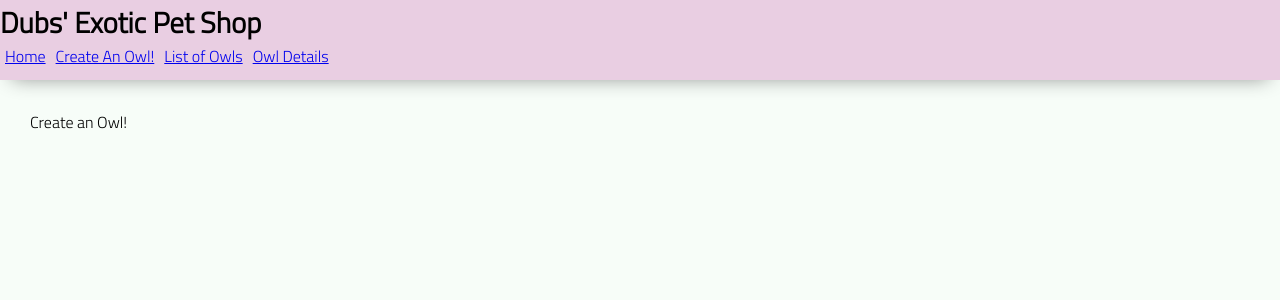
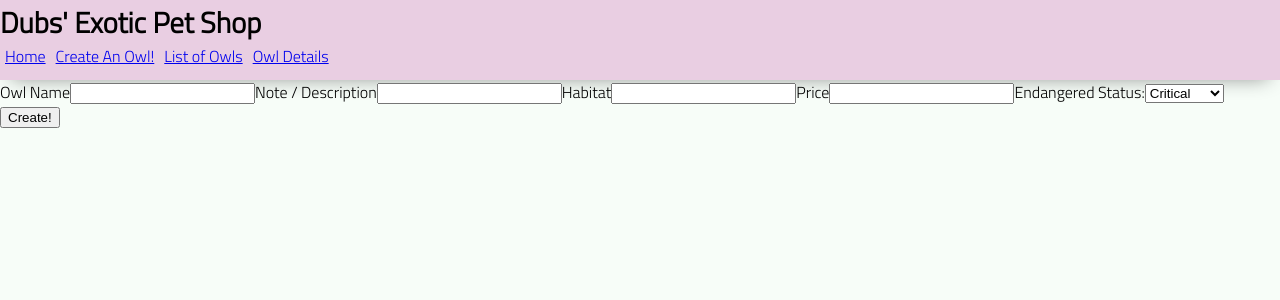
Before and after one commit to dimitraweinstein/full-stack-owl-petshop-, a React (Create React App) app: page /createpage in a window 1280 px wide. Shown: the top 300 px of the page. Built offline with nearby package versions, Linux system fonts and the light colour scheme.

Commit message:
laid out html structure of create page form

```diff
--- a/src/CreatePage.js
+++ b/src/CreatePage.js
@@ -4,7 +4,31 @@ export default class CreatePage extends Component {
     render() {
         return (
             <div>
-                <p>Create an Owl!</p>
+                <form>
+                    <label>
+                        Owl Name
+                        <input type="text"></input>
+                    </label>
+                    <label>
+                        Note / Description
+                        <input type="text"></input>
+                    </label>
+                    <label>
+                        Habitat
+                        <input type="text"></input>
+                    </label>
+                    <label>
+                        Price
+                        <input type="text"></input>
+                    </label>
+                        Endangered Status:
+                        <select>
+                            <option value="Critical">Critical</option>
+                            <option value="Moderate">Moderate</option>
+                            <option value="None">None</option>
+                        </select>
+                    <button type="submit">Create!</button>
+                </form>
             </div>
         )
     }
```
